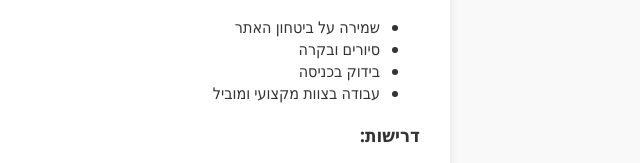
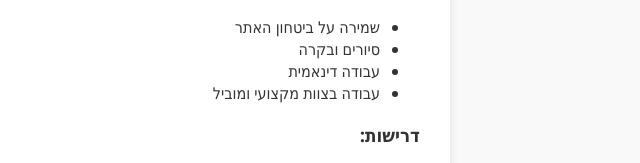
Before and after one commit to Daniel69572/Electra-security-site, a plain HTML site: page index.html in a window 1280 px wide. Shown: the part 383-546 px from the top of the page, 640-1280 px from the left. Drawn offline with Linux system fonts and the light colour scheme.

Commit message:
Update index.html

```diff
--- a/index.html
+++ b/index.html
@@ -100,7 +100,7 @@
     <ul>
       <li>שמירה על ביטחון האתר</li>
       <li>סיורים ובקרה</li>
-      <li>בידוק בכניסה</li>
+      <li>עבודה דינאמית</li>
       <li>עבודה בצוות מקצועי ומוביל</li>
     </ul>
     <h3>דרישות:</h3>
```
